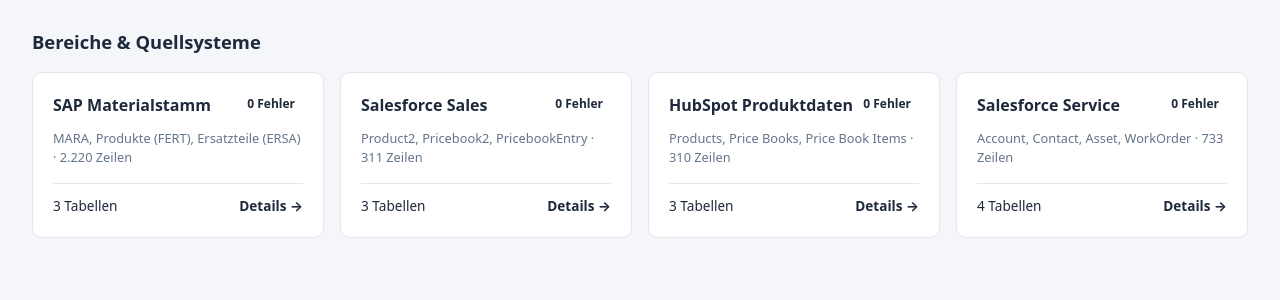
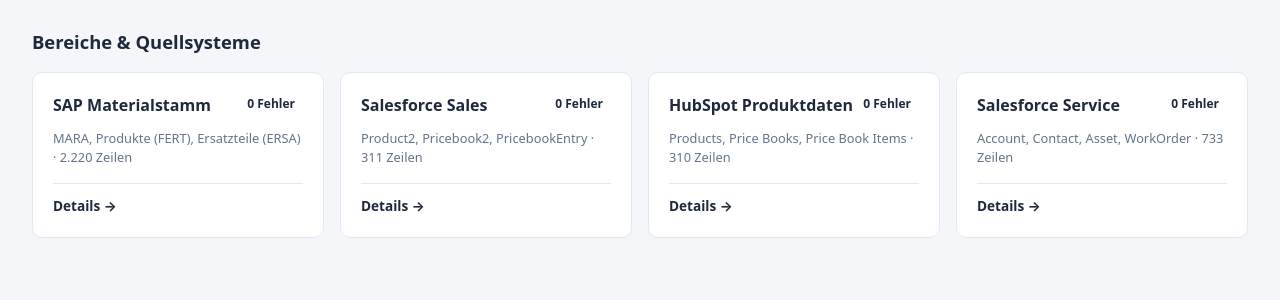
Before and after one commit to DPaY-DP/Hackathon_MDM, a Flask app: page / in a window 1280 px wide. Shown: the part 323-623 px from the top of the page. Run offline with Flask 3, Linux system fonts and the light colour scheme; data comes from the database, SQL or seed files in the repository; data that the repository does not hold is empty.

Commit message:
Anpassung an der Startseite

```diff
--- a/templates/index.html
+++ b/templates/index.html
@@ -66,7 +66,6 @@
         </div>
         <p class="domain-meta">{{ karte.meta }}</p>
         <div class="domain-footer">
-          <span>{{ karte.tabellen }} Tabellen</span>
           <strong>Details &rarr;</strong>
         </div>
       </div>
```
